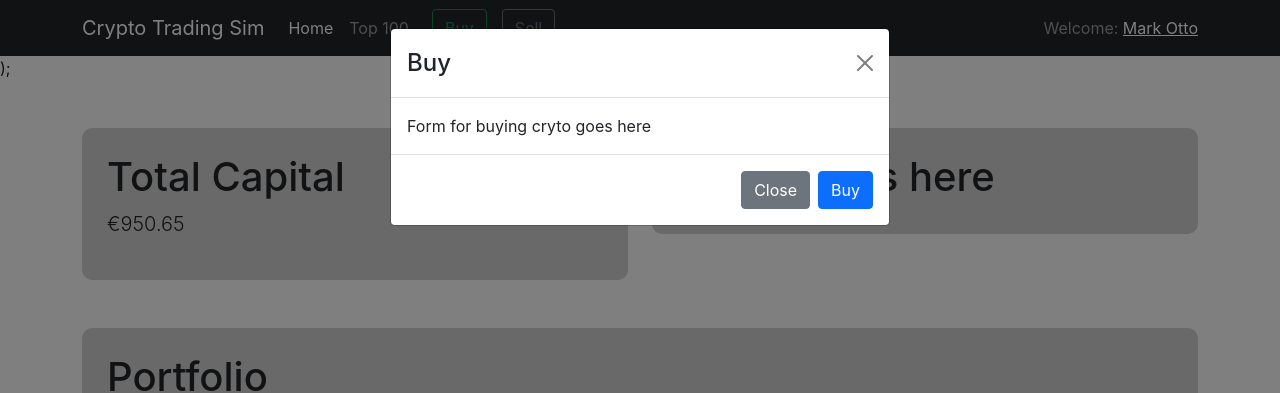
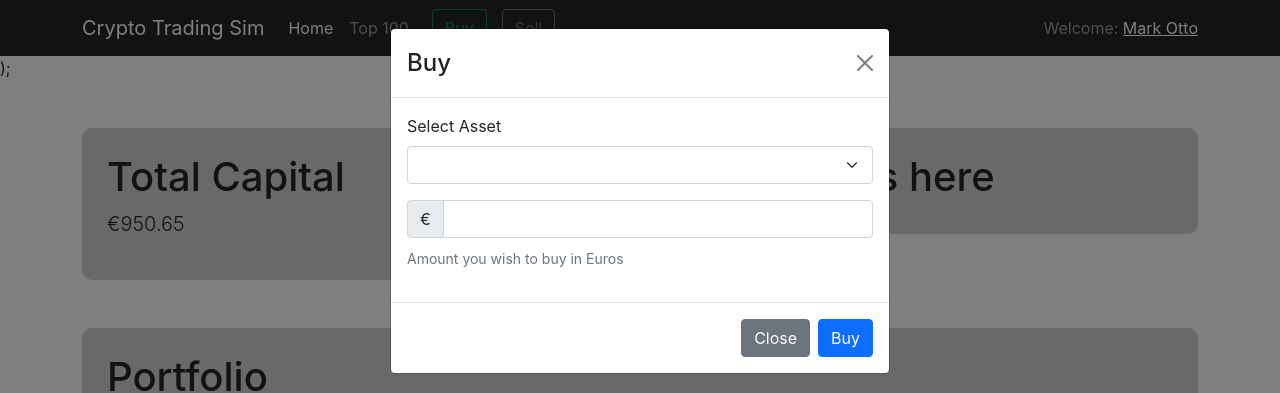
Before and after one commit to clancinio/crypto-frontend, a React (Create React App) app: page / in a window 1280 px wide. Both pictures are taken after a click on the button "Buy". Shown: the top 393 px of the page. Built offline with nearby package versions, Linux system fonts and the light colour scheme; no server answers; the HTML template or start-up script is replaced by a standard one.

Commit message:
Add form to buy modal

```diff
--- a/src/components/navbar/TopNav.js
+++ b/src/components/navbar/TopNav.js
@@ -5,6 +5,10 @@ import Button from "react-bootstrap/Button";
 import { useState } from "react";
 import { NavLink } from "react-router-dom/";
 import Modal from "react-bootstrap/Modal";
+import Form from "react-bootstrap/Form";
+import FormControl from "react-bootstrap/FormControl";
+import InputGroup from "react-bootstrap/InputGroup";
+
 import "./navbar.css";
 
 function TopNav() {
@@ -57,6 +61,7 @@ function TopNav() {
           </Navbar.Collapse>
         </Container>
       </Navbar>
+      {/* Buy Modal */}
       <Modal
         show={show}
         onHide={handleClose}
@@ -66,7 +71,41 @@ function TopNav() {
         <Modal.Header closeButton>
           <Modal.Title>Buy</Modal.Title>
         </Modal.Header>
-        <Modal.Body>Form for buying cryto goes here</Modal.Body>
+        <Modal.Body>
+          <Form>
+            <Form.Group className="mb-3" controlId="formBasicEmail">
+              <Form.Label>Select Asset</Form.Label>
+              <Form.Select aria-label="Deslect asser to buy">
+                <option value=""></option>
+                <option value="bitcoin">Bitcoin</option>
+                <option value="ethereum">Ethereum</option>
+                <option value="binancecoin">Binance Coin</option>
+                <option value="tether">Tether </option>
+                <option value="solana">Solana </option>
+                <option value="binancecoin">Cardano</option>
+                <option value="ripple">Ripple</option>
+                <option value="polkadot">Polkadot</option>
+                <option value="dogecoin">Dogecoin </option>
+                <option value="avalanche-2">Avalanche</option>
+              </Form.Select>
+            </Form.Group>
+
+            <Form.Group className="mb-3" controlId="">
+              <InputGroup className="mb-2">
+                <InputGroup.Text>€</InputGroup.Text>
+                <FormControl
+                  type="number"
+                  min="1"
+                  step="any"
+                  pattern="^\d*(\.\d{0,2})?$"
+                />
+              </InputGroup>
+              <Form.Text id="" muted>
+                Amount you wish to buy in Euros
+              </Form.Text>
+            </Form.Group>
+          </Form>
+        </Modal.Body>
         <Modal.Footer>
           <Button variant="secondary" onClick={handleClose}>
             Close
```
